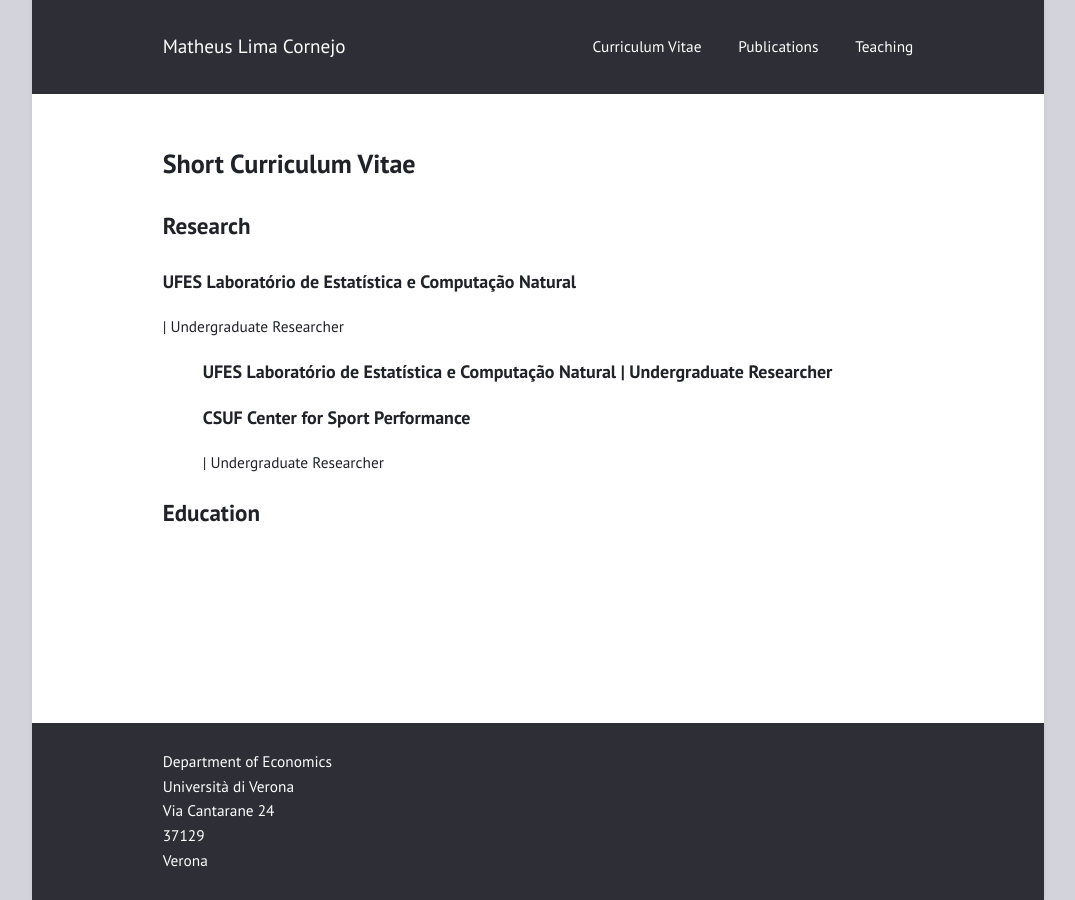
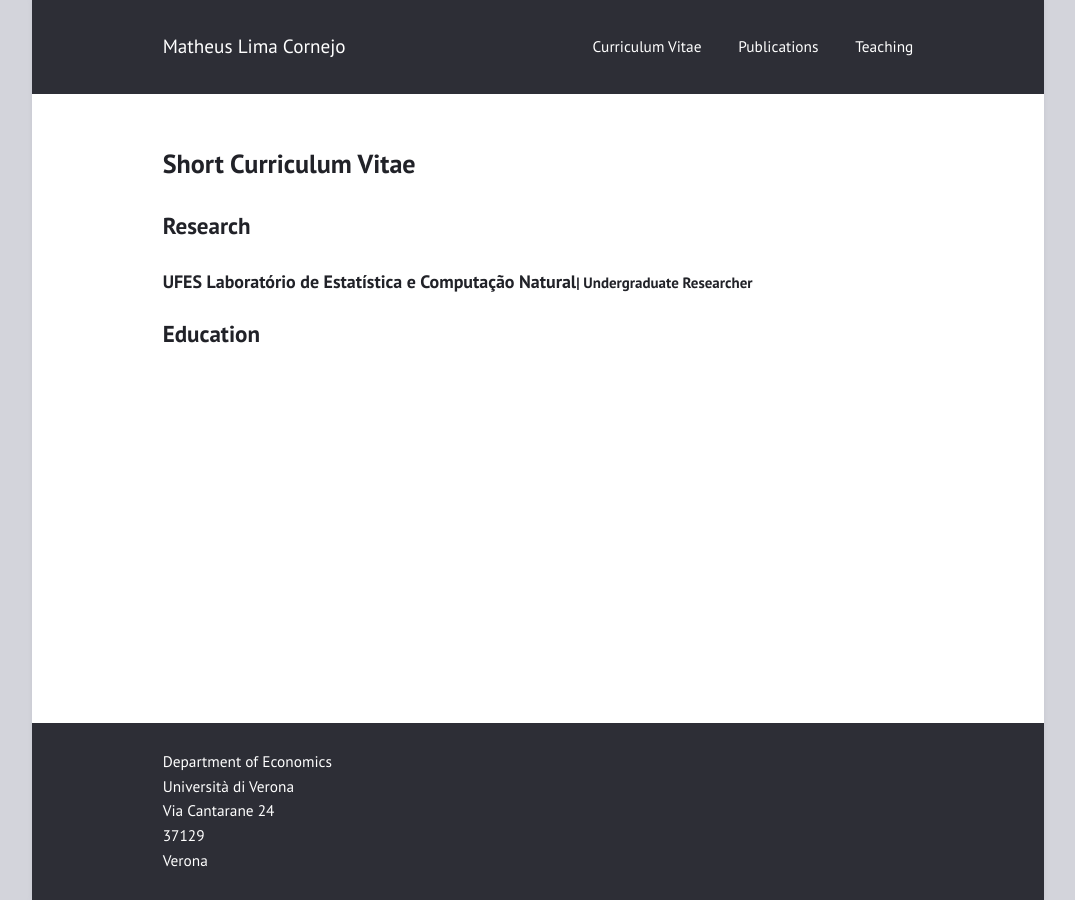
Before and after one commit to limacornejo/limacornejo.github.io, a Jekyll site: the page built from cv.md, in a window 1280 px wide. Shown: the whole page, without its empty margins (102-1177 px from the left). Built offline with Jekyll 4.4.1, drawn with Linux system fonts in a browser that asks for light colours.

Commit message:
Update cv.md

```diff
--- a/cv.md
+++ b/cv.md
@@ -7,12 +7,7 @@ layout: page
 
 <header><h2>Research</h2></header>
 
-<p><h3>UFES Laboratório de Estatística e Computação Natural</h3> | Undergraduate Researcher<p>
-
-<ul style="list-style: none;">
-  <li><h3>UFES Laboratório de Estatística e Computação Natural | Undergraduate Researcher</h3></li>
-  <li><h3>CSUF Center for Sport Performance</h3> | Undergraduate Researcher</li>
-</ul>
+<p><h3>UFES Laboratório de Estatística e Computação Natural<small>| Undergraduate Researcher</small></h3><p>
 
 
 <header><h2>Education</h2></header>
```
